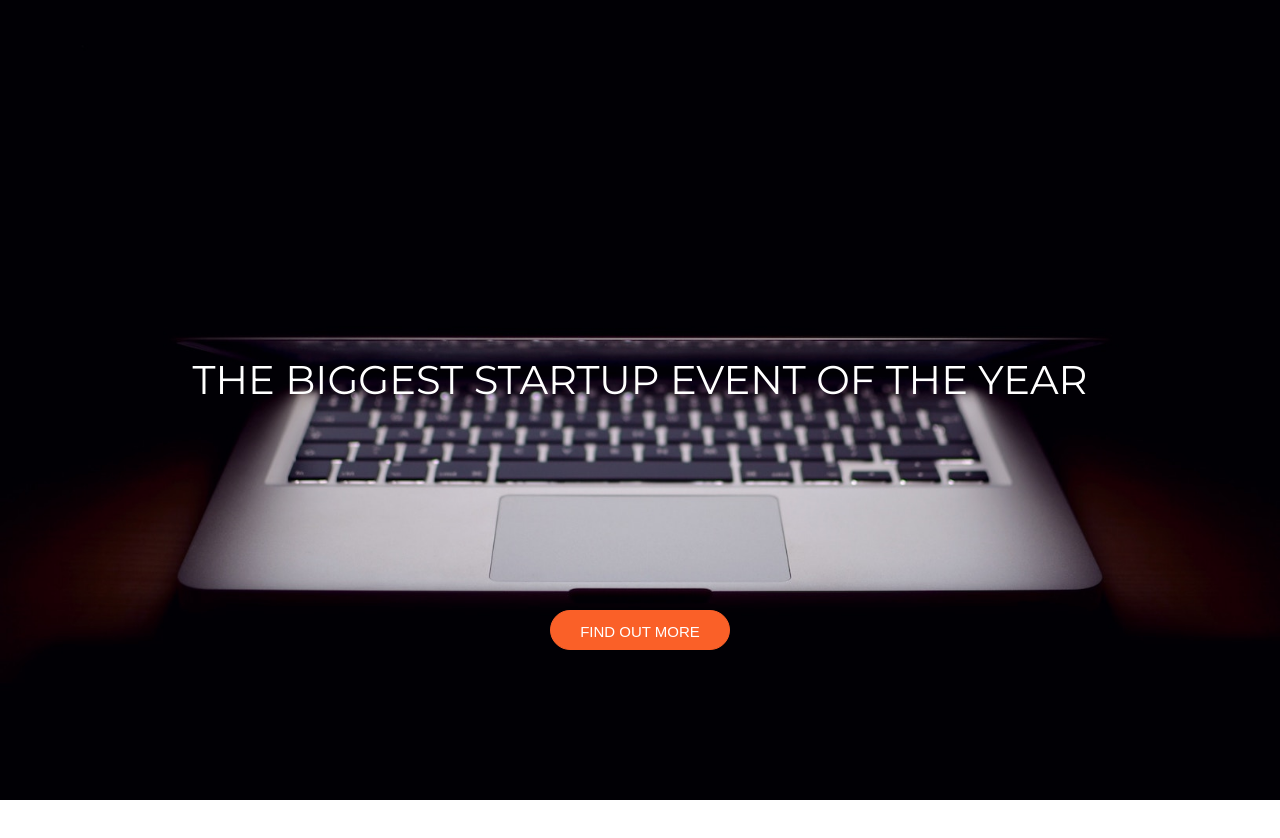
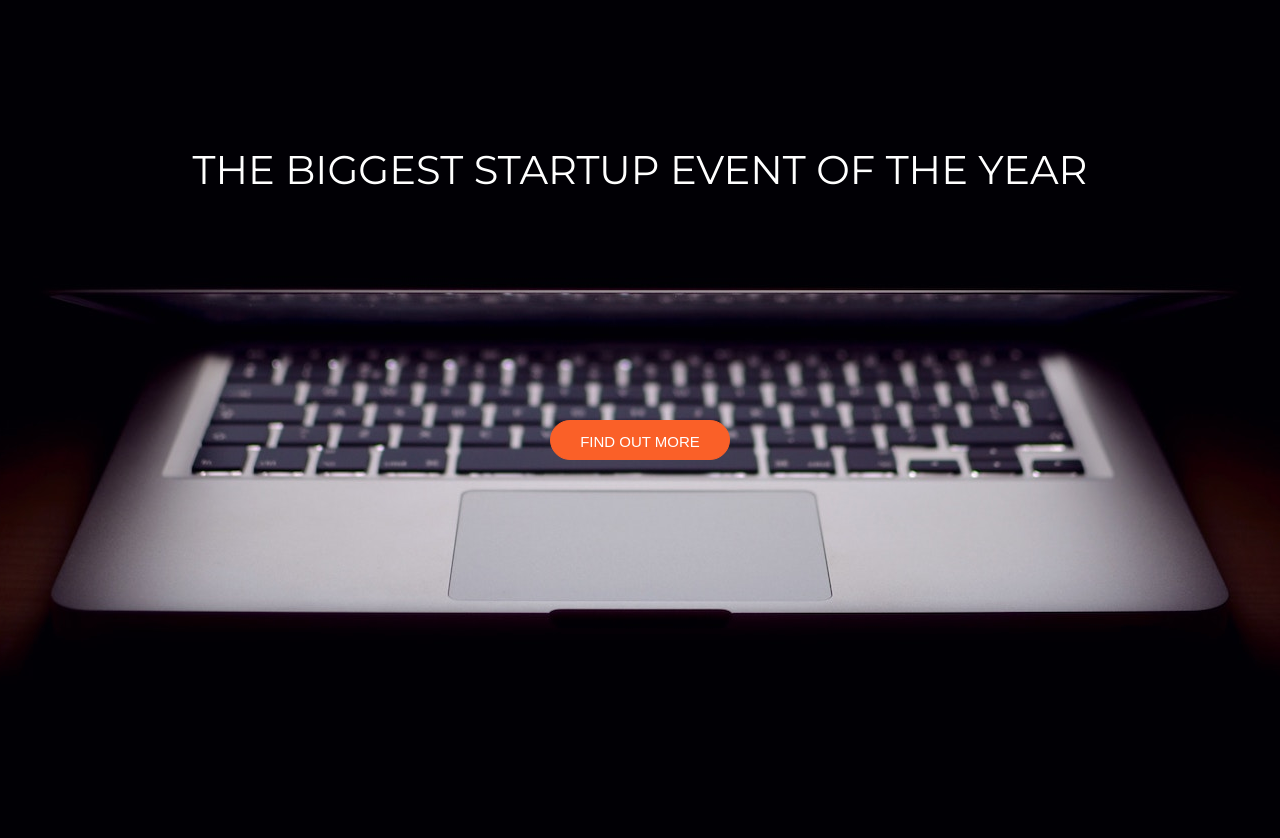
Before and after one commit to TKWinRKO/tkwinrko.github.io, a plain HTML site: page index.html in a window 1280 px wide. Shown: the top 838 px of the page. Before the commit the page ends 800 px from the top, so only its background shows below. Drawn offline with nearby package versions, Linux system fonts and the light colour scheme.

Commit message:
version1

```diff
--- a/style.css
+++ b/style.css
@@ -1,14 +1,15 @@
-body {
-  font-family: 'Montserrat', sans-serif;
-  background-repeat: no-repeat;
-  background-size: cover;
+html {
+  width: 100%; height: 100%;
 }
 
-.header{
-  margin-top: 350px;
+body{
+  font-family: 'Montserrat', sans-serif;
+  background-position: center;
+  height: 100%;
 }
 
 .header p{
+  margin-top: 140px;
   color: white;
   font-size: 40px;
   text-align: center;
@@ -17,7 +18,7 @@ body {
 #mc_embed_signup{
   display: flex;
   justify-content: center;
-  margin-top: 200px;
+  margin-top: 220px;
 }
 
 .button{
```
